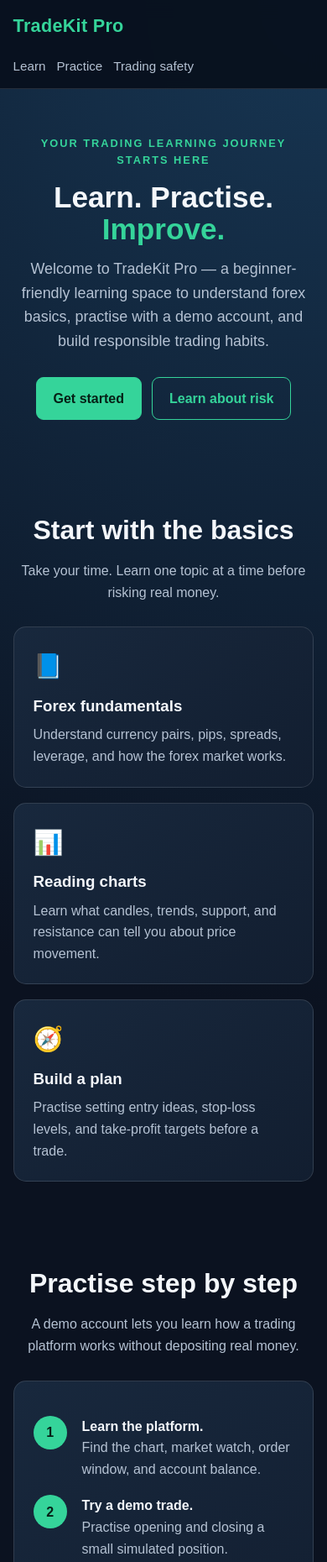
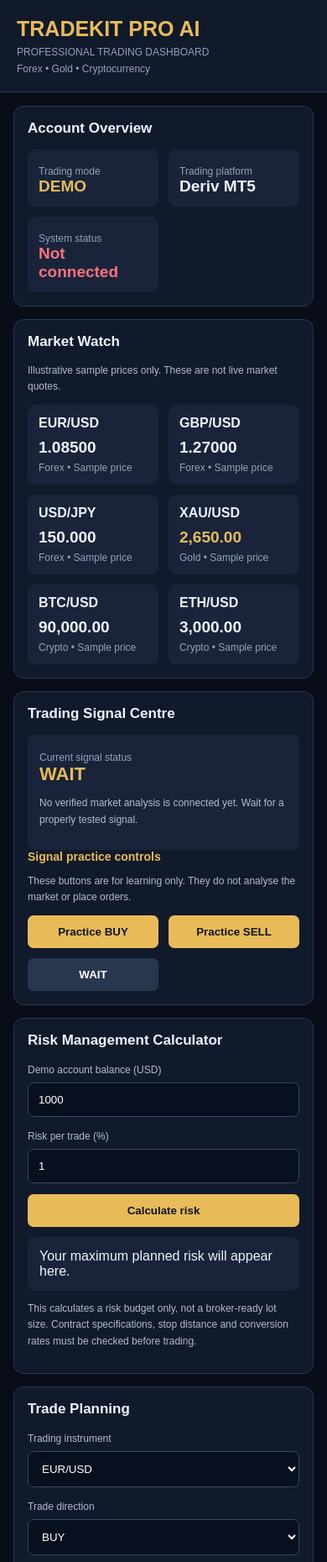
Before and after one commit to odongkararobert500-max/global-FX-pro, a plain HTML site: page index.html in a window 390 px wide. Shown: the top 1860 px of the page at 84% size. Drawn offline with Linux system fonts and the light colour scheme.

Commit message:
Upgrade traderkit pro AI dashboard version 2.0

```diff
--- a/index.html
+++ b/index.html
@@ -1,149 +1,224 @@
+
 <!DOCTYPE html>
 <html lang="en">
 <head>
 <meta charset="UTF-8">
 <meta name="viewport" content="width=device-width, initial-scale=1.0">
-  <meta name="description" content="TradeKit Pro — a beginner-friendly place to learn forex trading, practise on demo, and understand risk management.">
-  <title>TradeKit Pro | Learn. Practise. Improve.</title>
+<title>TradeKit Pro AI</title>
 <style>
-    :root {
-      --bg: #0b1220;
-      --panel: #121e30;
-      --panel2: #18283d;
-      --text: #f4f7fb;
-      --muted: #b5c2d3;
-      --green: #35d49a;
-      --blue: #76a9ff;
-      --line: rgba(255,255,255,.12);
-    }
-    * { box-sizing: border-box; }
-    html { scroll-behavior: smooth; }
-    body {
-      margin: 0; font-family: Arial, Helvetica, sans-serif;
-      color: var(--text); background: radial-gradient(circle at top right, #173653 0, var(--bg) 42%);
-      line-height: 1.6;
-    }
-    a { color: inherit; }
-    .wrap { width: min(1100px, 92%); margin: auto; }
-    header {
-      position: sticky; top: 0; z-index: 5;
-      background: rgba(8,16,29,.94); backdrop-filter: blur(10px);
-      border-bottom: 1px solid var(--line);
-    }
-    .nav { min-height: 70px; display: flex; align-items: center; justify-content: space-between; gap: 18px; }
-    .brand { font-size: 1.35rem; font-weight: 800; letter-spacing: .3px; color: var(--green); text-decoration: none; }
-    .navlinks { display: flex; gap: 20px; flex-wrap: wrap; }
-    .navlinks a { color: var(--muted); text-decoration: none; font-size: .95rem; }
-    .navlinks a:hover { color: var(--green); }
-    .hero { padding: 78px 0 58px; text-align: center; }
-    .eyebrow { color: var(--green); font-weight: 700; letter-spacing: 2px; text-transform: uppercase; font-size: .8rem; }
-    h1 { font-size: clamp(2.2rem, 7vw, 4.3rem); line-height: 1.08; margin: 14px 0; }
-    .hero p { max-width: 680px; margin: 0 auto; color: var(--muted); font-size: 1.12rem; }
-    .actions { display: flex; justify-content: center; gap: 12px; flex-wrap: wrap; margin-top: 28px; }
-    .btn { display: inline-block; padding: 12px 20px; border-radius: 9px; text-decoration: none; font-weight: 700; border: 1px solid var(--green); }
-    .btn.primary { background: var(--green); color: #062016; }
-    .btn.secondary { color: var(--green); }
-    section { padding: 48px 0; }
-    .section-title { text-align: center; margin: 0 0 10px; font-size: 2rem; }
-    .section-intro { text-align: center; color: var(--muted); max-width: 650px; margin: 0 auto 28px; }
-    .grid { display: grid; grid-template-columns: repeat(3, 1fr); gap: 18px; }
-    .card { background: linear-gradient(145deg, var(--panel2), var(--panel)); border: 1px solid var(--line); border-radius: 15px; padding: 23px; }
-    .card .icon { font-size: 1.8rem; }
-    .card h3 { margin: 9px 0 7px; }
-    .card p { color: var(--muted); margin: 0; }
-    .steps { counter-reset: step; }
-    .step { position: relative; padding-left: 58px; margin: 18px 0; }
-    .step:before { counter-increment: step; content: counter(step); position: absolute; left: 0; top: 0; width: 40px; height: 40px; border-radius: 50%; display: grid; place-items: center; background: var(--green); color: #062016; font-weight: 800; }
-    .notice { background: #18283d; border-left: 4px solid var(--blue); padding: 18px 20px; border-radius: 8px; color: var(--muted); }
-    footer { border-top: 1px solid var(--line); padding: 26px 0; color: var(--muted); text-align: center; font-size: .9rem; }
-    @media (max-width: 760px) {
-      .nav { align-items: flex-start; flex-direction: column; padding: 14px 0; }
-      .navlinks { gap: 13px; }
-      .grid { grid-template-columns: 1fr; }
-      .hero { padding-top: 55px; }
-    }
+*{box-sizing:border-box}
+body{margin:0;background:#080d18;color:#eef3ff;font-family:Arial,sans-serif}
+header{background:#111a2b;padding:20px;border-bottom:1px solid #29364c}
+.brand{font-size:25px;font-weight:bold;color:#e7bb58}
+.sub{color:#91a1bb;font-size:12px;margin-top:6px}
+main{max-width:1100px;margin:auto;padding:16px}
+.panel{background:#111a2b;border:1px solid #283750;border-radius:12px;padding:16px;margin-bottom:15px}
+h2{font-size:17px;margin:0 0 15px}
+h3{font-size:14px;color:#e7bb58;margin:0 0 10px}
+.grid{display:grid;grid-template-columns:repeat(2,minmax(0,1fr));gap:12px}
+.market{background:#19243a;border-radius:9px;padding:13px}
+.market b{display:block;margin-bottom:9px}
+.price{font-size:19px;font-weight:bold}
+.muted{font-size:12px;color:#91a1bb;margin-top:6px}
+.green{color:#43d69b}
+.red{color:#ff7182}
+.gold{color:#e7bb58}
+button{border:0;border-radius:7px;padding:12px;background:#e7bb58;color:#101522;font-weight:bold;cursor:pointer}
+button.secondary{background:#283750;color:white}
+button:disabled{opacity:.5}
+input,select{width:100%;padding:12px;background:#080f1e;color:white;border:1px solid #35445e;border-radius:7px;margin:7px 0 13px}
+label{font-size:12px;color:#aebbd0}
+.result{background:#19243a;border-radius:8px;padding:14px;margin-top:12px}
+.full{width:100%}
+.notice{font-size:12px;line-height:1.6;color:#aebbd0}
+.signal{font-size:22px;font-weight:bold;color:#e7bb58}
+footer{text-align:center;color:#71819a;padding:20px;font-size:12px}
+@media(min-width:700px){.grid{grid-template-columns:repeat(3,minmax(0,1fr))}}
 </style>
 </head>
 <body>
 <header>
-    <div class="wrap nav">
-      <a class="brand" href="#">TradeKit Pro</a>
-      <nav class="navlinks" aria-label="Main navigation">
-        <a href="#learn">Learn</a>
-        <a href="#practice">Practice</a>
-        <a href="#safety">Trading safety</a>
-      </nav>
-    </div>
+ <div class="brand">TRADEKIT PRO AI</div>
+ <div class="sub">PROFESSIONAL TRADING DASHBOARD</div>
+ <div class="sub">Forex • Gold • Cryptocurrency</div>
 </header>
 
 <main>
-    <div class="wrap hero">
-      <div class="eyebrow">Your trading learning journey starts here</div>
-      <h1>Learn. Practise.<br><span style="color:var(--green)">Improve.</span></h1>
-      <p>Welcome to TradeKit Pro — a beginner-friendly learning space to understand forex basics, practise with a demo account, and build responsible trading habits.</p>
-      <div class="actions">
-        <a class="btn primary" href="#learn">Get started</a>
-        <a class="btn secondary" href="#safety">Learn about risk</a>
+ <section class="panel">
+  <h2>Account Overview</h2>
+  <div class="grid">
+   <div class="market">
+    <div class="muted">Trading mode</div>
+    <div class="price gold">DEMO</div>
    </div>
+   <div class="market">
+    <div class="muted">Trading platform</div>
+    <div class="price">Deriv MT5</div>
    </div>
-
-    <section id="learn">
-      <div class="wrap">
-        <h2 class="section-title">Start with the basics</h2>
-        <p class="section-intro">Take your time. Learn one topic at a time before risking real money.</p>
-        <div class="grid">
-          <article class="card">
-            <div class="icon">📘</div>
-            <h3>Forex fundamentals</h3>
-            <p>Understand currency pairs, pips, spreads, leverage, and how the forex market works.</p>
-          </article>
-          <article class="card">
-            <div class="icon">📊</div>
-            <h3>Reading charts</h3>
-            <p>Learn what candles, trends, support, and resistance can tell you about price movement.</p>
-          </article>
-          <article class="card">
-            <div class="icon">🧭</div>
-            <h3>Build a plan</h3>
-            <p>Practise setting entry ideas, stop-loss levels, and take-profit targets before a trade.</p>
-          </article>
+   <div class="market">
+    <div class="muted">System status</div>
+    <div class="price red" id="connection">Not connected</div>
    </div>
   </div>
  </section>
 
-    <section id="practice">
-      <div class="wrap">
-        <h2 class="section-title">Practise step by step</h2>
-        <p class="section-intro">A demo account lets you learn how a trading platform works without depositing real money.</p>
-        <div class="card steps">
-          <div class="step"><strong>Learn the platform.</strong><br><span style="color:var(--muted)">Find the chart, market watch, order window, and account balance.</span></div>
-          <div class="step"><strong>Try a demo trade.</strong><br><span style="color:var(--muted)">Practise opening and closing a small simulated position.</span></div>
-          <div class="step"><strong>Review your decisions.</strong><br><span style="color:var(--muted)">Write down why you entered, where your stop-loss was, and what you learned.</span></div>
+ <section class="panel">
+  <h2>Market Watch</h2>
+  <p class="notice">Illustrative sample prices only. These are not live market quotes.</p>
+  <div class="grid">
+   <div class="market">
+    <b>EUR/USD</b><div class="price">1.08500</div>
+    <div class="muted">Forex • Sample price</div>
+   </div>
+   <div class="market">
+    <b>GBP/USD</b><div class="price">1.27000</div>
+    <div class="muted">Forex • Sample price</div>
+   </div>
+   <div class="market">
+    <b>USD/JPY</b><div class="price">150.000</div>
+    <div class="muted">Forex • Sample price</div>
+   </div>
+   <div class="market">
+    <b>XAU/USD</b><div class="price gold">2,650.00</div>
+    <div class="muted">Gold • Sample price</div>
+   </div>
+   <div class="market">
+    <b>BTC/USD</b><div class="price">90,000.00</div>
+    <div class="muted">Crypto • Sample price</div>
+   </div>
+   <div class="market">
+    <b>ETH/USD</b><div class="price">3,000.00</div>
+    <div class="muted">Crypto • Sample price</div>
    </div>
   </div>
  </section>
 
-    <section id="safety">
-      <div class="wrap">
-        <h2 class="section-title">Trade responsibly</h2>
-        <p class="section-intro">Trading involves risk. There are no guaranteed profits, and you can lose money.</p>
-        <div class="notice">
-          <strong style="color:var(--text)">Important safety reminders</strong>
-          <ul>
-            <li>Practise on demo before considering a real account.</li>
-            <li>Never trade money you cannot afford to lose.</li>
-            <li>Avoid borrowing money to trade or using high leverage.</li>
-            <li>Use risk controls and understand every trade before placing it.</li>
-            <li>Be careful of anyone promising guaranteed profits or asking for your password.</li>
-          </ul>
-          <strong style="color:var(--text)">Education only:</strong> TradeKit Pro provides general learning information, not financial advice or trade signals.
+ <section class="panel">
+  <h2>Trading Signal Centre</h2>
+  <div class="result">
+   <div class="muted">Current signal status</div>
+   <div class="signal" id="signal">WAIT</div>
+   <p class="notice" id="signalInfo">No verified market analysis is connected yet. Wait for a properly tested signal.</p>
   </div>
+  <h3>Signal practice controls</h3>
+  <p class="notice">These buttons are for learning only. They do not analyse the market or place orders.</p>
+  <div class="grid">
+   <button onclick="practiceSignal('BUY')">Practice BUY</button>
+   <button onclick="practiceSignal('SELL')">Practice SELL</button>
+   <button class="secondary" onclick="practiceSignal('WAIT')">WAIT</button>
   </div>
+ </section>
+
+ <section class="panel">
+  <h2>Risk Management Calculator</h2>
+  <label>Demo account balance (USD)</label>
+  <input type="number" id="balance" value="1000" min="1">
+  <label>Risk per trade (%)</label>
+  <input type="number" id="risk" value="1" min="0.1" max="2" step="0.1">
+  <button class="full" onclick="calculateRisk()">Calculate risk</button>
+  <div class="result" id="riskResult">
+   Your maximum planned risk will appear here.
+  </div>
+  <p class="notice">This calculates a risk budget only, not a broker-ready lot size. Contract specifications, stop distance and conversion rates must be checked before trading.</p>
+ </section>
+
+ <section class="panel">
+  <h2>Trade Planning</h2>
+  <label>Trading instrument</label>
+  <select id="instrument">
+   <option>EUR/USD</option>
+   <option>GBP/USD</option>
+   <option>USD/JPY</option>
+   <option>XAU/USD (Gold)</option>
+   <option>BTC/USD</option>
+   <option>ETH/USD</option>
+  </select>
+  <label>Trade direction</label>
+  <select id="direction">
+   <option>BUY</option>
+   <option>SELL</option>
+   <option>WAIT</option>
+  </select>
+  <label>Planned entry price</label>
+  <input type="number" id="entry" placeholder="Enter entry price" step="any">
+  <label>Stop Loss price</label>
+  <input type="number" id="stop" placeholder="Enter stop loss" step="any">
+  <label>Take Profit price</label>
+  <input type="number" id="target" placeholder="Enter take profit" step="any">
+  <button class="full" onclick="checkPlan()">Check trade plan</button>
+  <div class="result" id="planResult">Your trade plan will appear here.</div>
+ </section>
+
+ <section class="panel">
+  <h2>Automatic Trading</h2>
+  <div class="result">
+   <div class="signal">NOT CONNECTED</div>
+   <p class="notice">Deriv MT5 automatic execution is not yet configured. No trades will be placed by this website.</p>
+   <button class="secondary full" disabled>Auto Trading – Coming after secure setup</button>
+  </div>
+  <p class="notice">A secure backend or MT5 Expert Advisor is required for automated execution. Never publish your Deriv password, API token or account credentials in this website.</p>
+ </section>
+
+ <section class="panel">
+  <h2>Trading Journal</h2>
+  <label>Trade notes</label>
+  <input id="notes" placeholder="Write your trade observations">
+  <button class="full" onclick="saveNote()">Save practice note</button>
+  <div id="journal" class="result">No practice notes yet.</div>
  </section>
 </main>
 
 <footer>
-    <div class="wrap">© 2026 TradeKit Pro · Learn trading responsibly.</div>
+ TradeKit Pro AI • Version 2.0<br>
+ Educational demo dashboard – Trading involves risk.
 </footer>
+
+<script>
+function practiceSignal(value){
+ document.getElementById("signal").textContent=value;
+ document.getElementById("signalInfo").textContent=
+ "Practice selection only. This is not a live or verified trading signal.";
+}
+function calculateRisk(){
+ const balance=Number(document.getElementById("balance").value);
+ const risk=Number(document.getElementById("risk").value);
+ const output=document.getElementById("riskResult");
+ if(balance<=0||risk<=0||risk>2||!Number.isFinite(balance)||!Number.isFinite(risk)){
+ output.textContent="Enter a valid balance and risk between 0.1% and 2%.";
+ return;
+ }
+ const amount=balance*risk/100;
+ output.innerHTML="Maximum planned loss: <strong class='gold'>$"+amount.toFixed(2)+"</strong><br>Risk percentage: "+risk+"%";
+}
+function checkPlan(){
+ const direction=document.getElementById("direction").value;
+ const entry=Number(document.getElementById("entry").value);
+ const stop=Number(document.getElementById("stop").value);
+ const target=Number(document.getElementById("target").value);
+ const output=document.getElementById("planResult");
+ if(!entry||!stop||!target||entry<=0||stop<=0||target<=0){
+ output.textContent="Please enter all three valid prices.";
+ return;
+ }
+ const valid=direction==="BUY"?(stop<entry&&target>entry):
+ direction==="SELL"?(stop>entry&&target<entry):false;
+ if(!valid){
+ output.textContent="The stop loss and target do not match the selected direction. Check your prices.";
+ return;
+ }
+ const reward=Math.abs(target-entry);
+ const risk=Math.abs(entry-stop);
+ output.innerHTML="Trade plan structure: <strong class='green'>VALID</strong><br>Risk distance: "+risk+"<br>Reward distance: "+reward+"<br>Reward-to-risk ratio: "+(reward/risk).toFixed(2)+":1<br><span class='muted'>This checks price direction only, not whether the trade is profitable.</span>";
+}
+function saveNote(){
+ const value=document.getElementById("notes").value.trim();
+ if(!value)return;
+ const journal=document.getElementById("journal");
+ const item=document.createElement("p");
+ item.textContent=value;
+ journal.appendChild(item);
+ document.getElementById("notes").value="";
+}
+</script>
 </body>
 </html>
```
Lines whose indentation alone changed are shown as unchanged.
